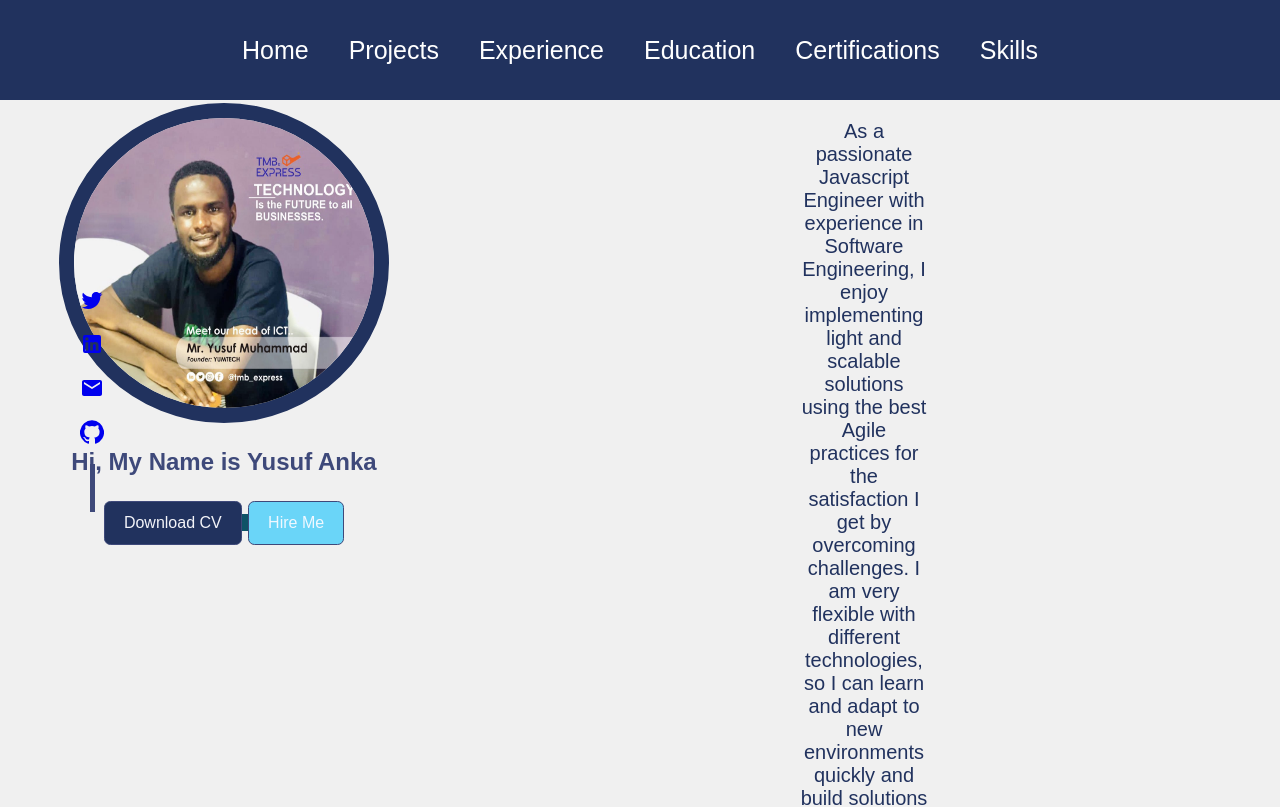
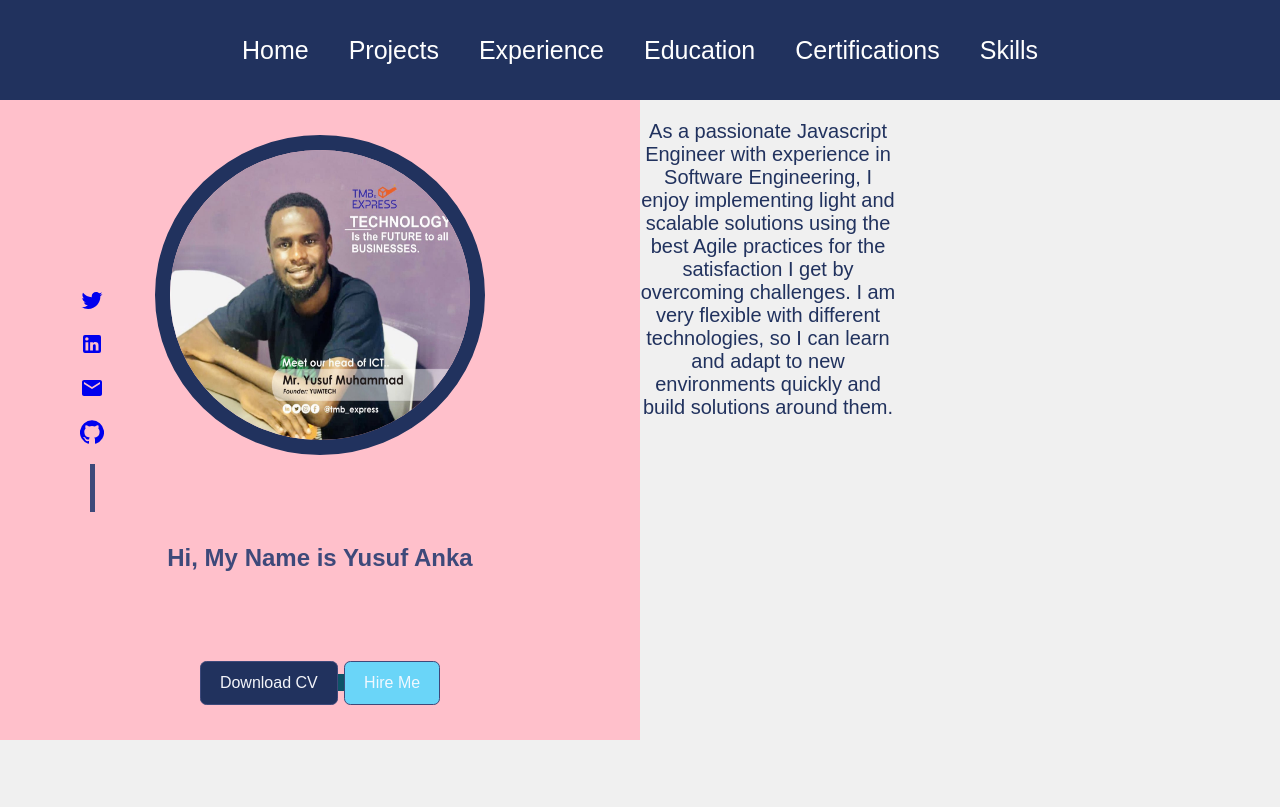
Before and after one commit to yusufAnka/Portfolio, a React (Create React App) app: page / in a window 1280 px wide. Shown: the top 807 px of the page. Built offline with nearby package versions, Linux system fonts and the light colour scheme.

Commit message:
Home page style

```diff
--- a/src/components/Home/Home.css
+++ b/src/components/Home/Home.css
@@ -6,8 +6,8 @@
 }
 .content {
   display:grid;
-  grid-template-columns: 35% 50%;
-  gap:15%
+  grid-template-columns: 50% 50%;
+  /* gap:15% */
 
 }
 .img {
@@ -22,11 +22,12 @@
   aspect-ratio: 1/1;
   display:grid;
   place-items: center;
+  background-color: pink;
 }
 .about {
-  width:50%;
+  width:100%;
   height: calc(100vh - 100px);
-  display: flex;
+  /* display: flex; */
   flex-direction: column;
   text-align: center;
   color: #21325e;
```
